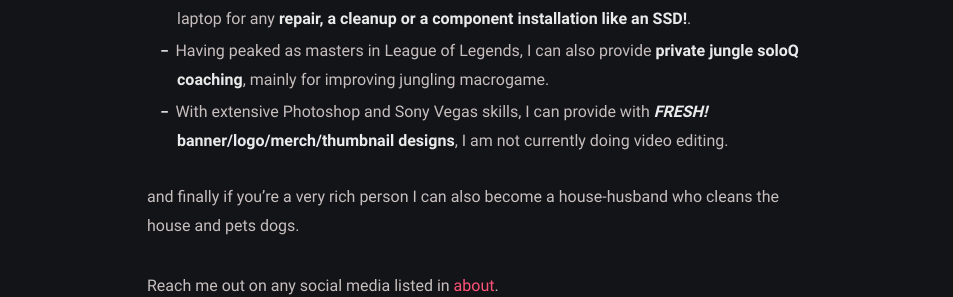
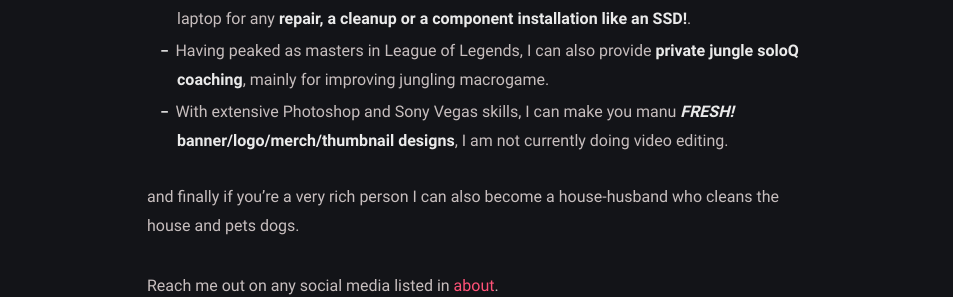
Before and after one commit to Pistachihen/pistachi.github.io, a Jekyll site: the page built from _posts/welcome-to-jekyll/2020-08-29-welcome-to-jekyll.md, in a window 1280 px wide. Shown: the part 665-962 px from the top of the page, without its empty margins (163-1116 px from the left). Built offline with Jekyll 4.4.1, drawn with Linux system fonts in a browser that asks for light colours.

Commit message:
2020-08-29-welcome-to-jekyll.md: changed

```diff
--- a/_posts/welcome-to-jekyll/2020-08-29-welcome-to-jekyll.md
+++ b/_posts/welcome-to-jekyll/2020-08-29-welcome-to-jekyll.md
@@ -10,7 +10,7 @@ Hello, you must have clicked this wondering "services？ How can this part japan
 - Same as the system above, I can also provide **private Portuguese(br) tutoring**, since it's my mother language.
 - If you are situated on the *UBC Vancouver campus*, you can bring me your computer or laptop for any **repair, a cleanup or a component installation like an SSD!**.
 - Having peaked as masters in League of Legends, I can also provide **private jungle soloQ coaching**, mainly for improving jungling macrogame.
-- With extensive Photoshop and Sony Vegas skills, I can provide with ***FRESH!* banner/logo/merch/thumbnail designs**, I am not currently doing video editing.
+- With extensive Photoshop and Sony Vegas skills, I can make you manu ***FRESH!* banner/logo/merch/thumbnail designs**, I am not currently doing video editing.
 
 and finally if you're a very rich person I can also become a house-husband who cleans the house and pets dogs.
 
```
